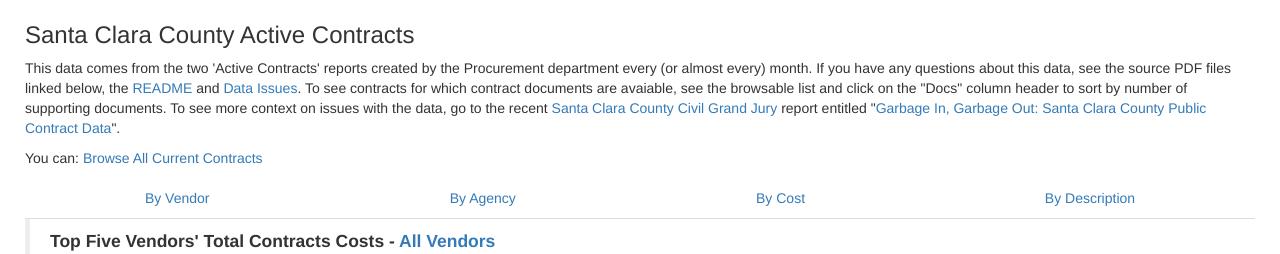
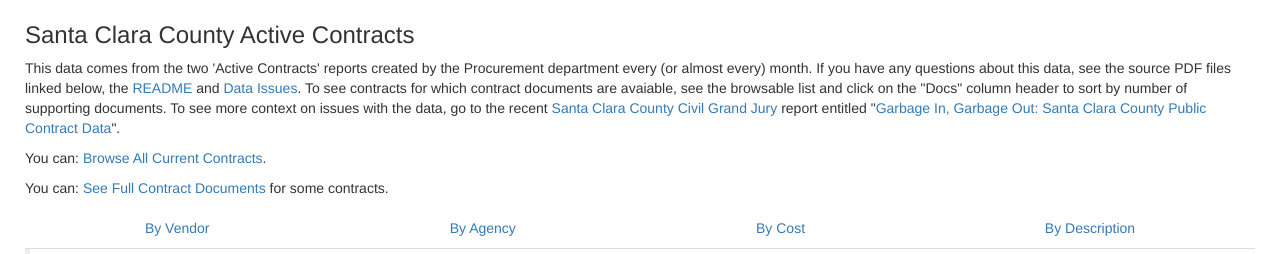
Before and after one commit to rkiddy/contracts_scc, a Python web app: template templates/scc_main/scc.html in a window 1280 px wide. Shown: the part 43-297 px from the top of the page. Run offline with Jinja, Linux system fonts and the light colour scheme; the template is opened without the code that fills it, so the values that code supplies are empty; some libraries are stand-ins or nearby versions.

Commit message:
Add front link for supporting docs page.

```diff
--- a/templates/scc_main/scc.html
+++ b/templates/scc_main/scc.html
@@ -19,7 +19,8 @@
 <div style="padding: 25px 25px 25px 25px;">
     {% include "curr_month.html" %}
     {% include "scc_main/intro.html" %}
-    <p>You can: <a href="/contracts/scc/all">Browse All Current Contracts</a></p>
+    <p>You can: <a href="/contracts/scc/all">Browse All Current Contracts</a>.</p>
+    <p>You can: <a href="/contracts/scc/docs">See Full Contract Documents</a> for some contracts.</p>
     <ul class="nav nav-tabs nav-justified">
         <li><a data-target="#vendors" data-toggle="tab">By Vendor</a></li>
         <li><a data-target="#agencies" data-toggle="tab">By Agency</a></li>
```
